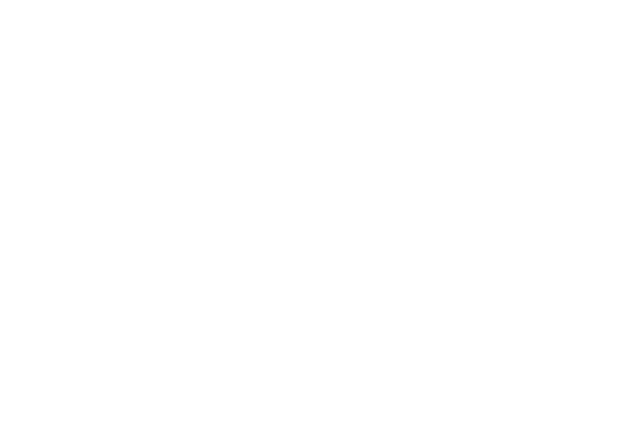
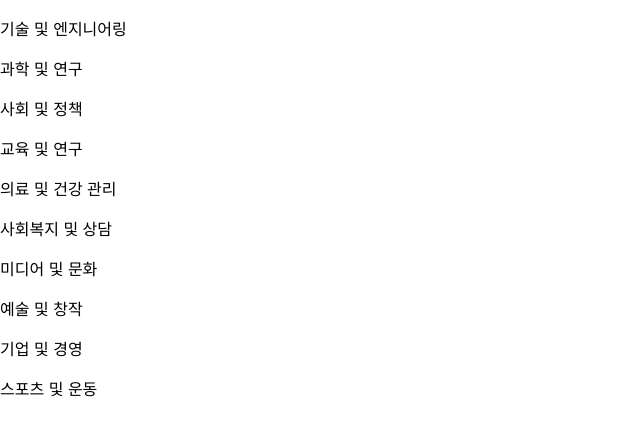
Before and after one commit to nitepp04/taehun_s2, a React (Create React App) app: page / in a window 1280 px wide. Shown: the top 436 px of the page, without its empty margins (0-640 px from the left). Built offline with nearby package versions, Linux system fonts and the light colour scheme.

Commit message:
241119 04:06 라우터, 뒤로가기, 기능 구현 완료. 데이터 이동 잘 됨. 디자인 미완. 웹캠 안 켜지는 이슈 있음.

```diff
--- a/src/App.js
+++ b/src/App.js
@@ -2,6 +2,7 @@
 import { BrowserRouter as Router, Route, Routes } from 'react-router-dom';
 import CategorySelectScreen from './components/CategorySelectScreen';
 import JobListPage from './category/JobListPage';
+import Main from './components/Main';
 
 function App() {
     return (
@@ -9,8 +10,7 @@
             <Routes>
                 <Route path="/" element={<CategorySelectScreen />} />
                 <Route path="/jobList" element={<JobListPage />} />
-
-                {/* <Route path="/category/:category" element={<Specific />} /> 카테고리별 페이지 */}
+                <Route path='/main' element={<Main />} />
             </Routes>
         </Router>
     );
--- a/src/category/JobListPage.jsx
+++ b/src/category/JobListPage.jsx
@@ -1,22 +1,35 @@
-import React, { useState } from 'react';
-import { JobList } from '../data/JobList';
-import JobListViewer from './JobListViewer';
-import { useNavigate, useRoutes } from 'react-router-dom';
+import React from 'react';
+import { useLocation, useNavigate } from 'react-router-dom';
 
-function JobListScreen({idx, onClick}) {
-    const hello = useRoutes().props;
+const JobListPage = () => {
+    const { jobData } = useLocation().state;
+    const navigate = useNavigate();
 
-    console.log(hello);
+    function navigateToMainWithMain(jobName) {
+        navigate(`/main`, {
+            state: { jobData : jobData, jobName : jobName }
+        });
+    };
+    function navigateToCategorySelect() {
+        navigate('/');
+    };
 
     return (
-        <div onClick={onClick} style={{cursor: 'pointer'}}>
-            {
-                JobList.map(function(i) {
-                    return null;
-                })
-            }
+        <div>
+            <button onClick={function() {navigateToCategorySelect()}}>뒤로가기</button>
+            <h2>{jobData.name}</h2>
+            <div>
+                {jobData.list.map((job, idx) => (
+                    <p
+                        onClick={function() {navigateToMainWithMain(job)}}
+                        key={idx}
+                    >
+                        {job}
+                    </p>
+                ))}
+            </div>
         </div>
     );
-}
+};
 
-export default JobListScreen;
+export default JobListPage;
--- a/src/category/JobListViewer.jsx
+++ /dev/null
@@ -1,11 +0,0 @@
-import React from 'react';
-
-function JobListViewer(props) {
-    return (
-        <div>
-
-        </div>
-    );
-}
-
-export default JobListViewer;
--- a/src/components/CategorySelectScreen.jsx
+++ b/src/components/CategorySelectScreen.jsx
@@ -1,31 +1,27 @@
-import React, { useState } from 'react';
+import React from 'react';
 import { useNavigate } from 'react-router-dom';
-import Specific from '../category/JobListPage';
 import { JobList } from '../data/JobList';
 
 const CategorySelectScreen = () => {
     const navigate = useNavigate();  // navigate 훅을 사용
 
-    function navigateWithJobData(jobData) {
-        // 선택한 카테고리로 이동
-        navigate(`/jobList`,{
-           jobData : jobData
+    function navigateToJobListWithJobData(jobData) {
+        navigate(`/jobList`, {
+            state: { jobData : jobData }
         });
     };
 
-    // '기술 엔지니어링' 등이 있는 카테고리 화면
-    // 특정 카테고리를 누르면, 그 카테고리에 해당하는 jobList를 navigate할때 같이 넘겨 줌
-
     return (
-        <div style={{}}>
-            {JobList.map(jobData => {
-                <div onClick={()=>{
-                    navigateWithJobData(jobData);
-                }}>dfaskljdjfaskldfajsklj{jobData.name}</div>
-                // 하나하나 jobData가 들어올거임
-                // 내부에는 name,list 존재
-                // return <Specific jobCategory={jobData.name} jobList={jobData.list}/>
-            })}
+        <div>
+            {
+                JobList.map(jobData => {
+                    return (
+                        <p key={jobData.name} onClick={() => navigateToJobListWithJobData(jobData)}>
+                            {jobData.name}
+                        </p>
+                    );
+                })
+            }
         </div>
     );
 };
--- a/src/components/Main.jsx
+++ b/src/components/Main.jsx
@@ -1,20 +1,25 @@
 import React, { useState, useEffect, useRef } from 'react';
 import axios from 'axios';
+import { useLocation, useNavigate } from 'react-router-dom';
 
 function Main({ inputKey }) {
   const videoRef = useRef(null);
   const canvasRef = useRef(null);
-  const [isCapturing, setIsCapturing] = useState(false); // 캡처 상태를 나타내는 변수
-  const [imgUrl, setImgUrl] = useState(''); // 스크린샷 이미지 URL을 저장할 상태
+  const [isCapturing, setIsCapturing] = useState(false);
+  const [imgUrl, setImgUrl] = useState('');
+
+  const navigate = useNavigate();
+  const { jobData, jobName } = useLocation().state;
 
   const post_test_url = `http://127.0.0.1:1101/post/img?key=${inputKey}`;
   const r_url = 'https://49y0g7b24k.execute-api.ap-northeast-1.amazonaws.com/clientToServer'
 
   useEffect(() => {
     getWebcam((stream) => {
-      videoRef.current.srcObject = stream;
+      videoRef.current.srcObject = stream; // 비디오 스트림 연결
     });
   }, []);
+
 
   const getWebcam = (callback) => {
     const constraints = {
@@ -26,59 +31,75 @@
       .catch(err => console.log('Error accessing webcam:', err));
   };
 
-  const sreenShot = () => {
-    setIsCapturing(true); // 캡처 상태 설정
+  function navigateToJobListWithJobName() {
+    navigate('/jobList', {
+      state : { jobData : jobData }
+    });
+  };
+
+  // 스크린샷 캡처
+  const screenshot = () => {
+    setIsCapturing(true);
     const canvas = canvasRef.current;
+    const video = videoRef.current;
     const context = canvas.getContext('2d');
 
     context.scale(-1, 1); // 좌우 반전
-    context.translate(-1024, 0); // 좌우 반전
-    context.drawImage(videoRef.current, 0, 0, 1024, 768);
+    context.translate(-canvas.width, 0);
+    context.drawImage(video, 0, 0, canvas.width, canvas.height);
 
     canvas.toBlob((blob) => {
       if (!blob) {
-        console.error('Failed to create blob from canvas');
+        console.error('캡처 블롭 생성 실패');
         setIsCapturing(false);
         return;
       }
 
-      let file = new File([blob], `${inputKey}.jpg`, { type: "image/jpeg" }); // 파일 이름 설정
+      const file = new File([blob], `${inputKey}.jpg`, { type: 'image/jpeg' });
       const formData = new FormData();
-      formData.append('img', file); // 'img'라는 키로 파일 추가
-      formData.append('key', inputKey); // key 추가
+      formData.append('img', file);
+      formData.append('key', inputKey);
+      formData.append('jobName', jobName);
 
-      // Blob URL 생성
       const url = URL.createObjectURL(blob);
-      setImgUrl(url); // 스크린샷 URL 상태 설정
+      setImgUrl(url);
 
-      // 사용자에게 업로드할 것인지 물어보기
-      videoRef.current.pause(); // 비디오 일시 정지
+      // 비디오 재생 상태 확인 후 일시 정지
+      if (!video.paused) {
+        video.pause();
+      }
 
-      const confirmUpload = window.confirm("이미지를 서버에 업로드 하시겠습니까?");
+      const confirmUpload = window.confirm('이미지를 서버에 업로드 하시겠습니까?');
       if (confirmUpload) {
-        // 확인 시 서버에 이미지 업로드
-        axios.post(r_url, formData, {
+        axios.post(post_test_url, formData, {
           headers: {
             'Content-Type': 'multipart/form-data',
           },
         })
-        .then(res => {
-          console.log('Upload response:', res.data);
+        .then((res) => {
+          console.log('업로드 성공:', res.data);
         })
-        .catch(err => {
-          console.error('파일 업로드 중 에러 발생:', err);
+        .catch((err) => {
+          console.error('업로드 중 에러 발생:', err);
+          alert('업로드에 실패했습니다. 다시 시도해주세요.');
         });
       }
 
-      // 캡처 완료 후 상태 초기화
+      // 업로드 후 재생 상태 확인
+      if (video.paused) {
+        video.play().catch((err) => console.error('비디오 재생 중 에러 발생:', err));
+      }
+
       setIsCapturing(false);
-      setImgUrl(''); // 이미지 URL 초기화
-      videoRef.current.play(); // 비디오 재생
+      setImgUrl('');
     }, 'image/jpeg');
   };
 
+
+  // 비디오 화면과 캡처 버튼 표시
   return (
     <div style={{ position: "relative", zIndex: "100", width: "1024px", backgroundColor: "white" }}>
+      <button onClick={function() {navigateToJobListWithJobName()}}>뒤로가기</button>
       <video
         id="videoCam"
         ref={videoRef}
@@ -90,6 +111,8 @@
         }}
       />
       <canvas ref={canvasRef} width="1024" height="768" style={{ display: 'none' }}></canvas>
+
+      {/* 캡처 중일 때 이미지 표시 */}
       {isCapturing && (
         <img
           src={imgUrl}
@@ -105,8 +128,10 @@
           }}
         />
       )}
+
+      {/* 캡처 버튼 */}
       <div
-        onClick={sreenShot}
+        onClick={screenshot}
         style={{
           position: "absolute",
           zIndex: "101",
@@ -130,6 +155,8 @@
           borderRadius: "50%",
         }}></div>
       </div>
+
+      <p>{jobName}</p>
     </div>
   );
 }
--- a/src/data/JobList.js
+++ b/src/data/JobList.js
@@ -1,6 +1,6 @@
 export const JobList = [
     {
-        name: "기술 엔지니어링",
+        name: "기술 및 엔지니어링",
         list: [
             "Technology Manager (기술 경영자)",
             "Innovation Strategist (혁신 전략가)",
@@ -34,6 +34,7 @@
         ]
     },
     {
+        name: "과학 및 연구",
         list: [
             "Physicist (물리학자)",
             "Chemist (화학자)",
@@ -48,6 +49,7 @@
         ]
     },
     {
+        name: "사회 및 정책",
         list: [
             "Environmental Policy Expert (환경 정책 전문가)",
             "Climate Consultant (기후 컨설턴트)",
@@ -65,6 +67,7 @@
         ]
     },
     {
+        name : "교육 및 연구",
         list: [
             "Korean Language Teacher (국어 교사)",
             "English Language Teacher (영어 교사)",
@@ -78,6 +81,7 @@
         ]
     },
     {
+        name: "의료 및 건강 관리",
         list: [
             "Medical Doctor (의사)",
             "Research Physician (연구 의학자)",
@@ -86,6 +90,7 @@
         ]
     },
     {
+        name : "사회복지 및 상담",
         list: [
             "Psychological Counselor (심리 상담사)",
             "Child Researcher (아동 연구원)",
@@ -94,6 +99,7 @@
         ]
     },
     {
+        name: "미디어 및 문화",
         list: [
             "Journalist (기자)",
             "PR Specialist (PR 전문가)",
@@ -112,6 +118,7 @@
         ]
     },
     {
+        name : "예술 및 창작",
         list: [
             "Artist (예술가)",
             "UX/UI Designer (UX/UI 디자이너)",
@@ -123,6 +130,7 @@
         ]
     },
     {
+        name : "기업 및 경영",
         list: [
             "Management Consultant (경영 컨설턴트)",
             "Administrator (관리자)",
@@ -131,6 +139,7 @@
         ]
     },
     {
+        name : "스포츠 및 운동",
         list: [
             "Sports Trainer (스포츠 트레이너)",
             "Exercise Specialist (운동 전문가)"
```
